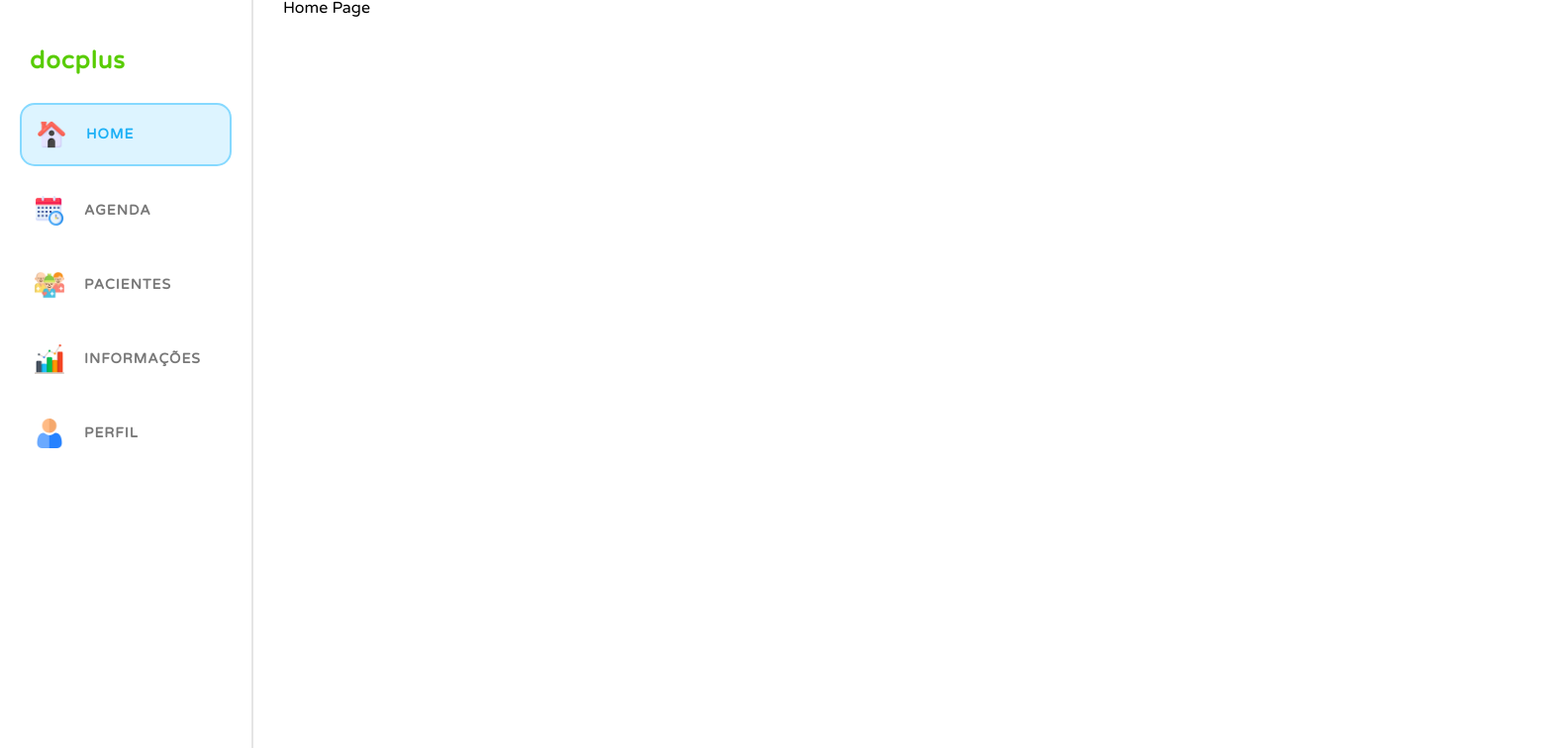
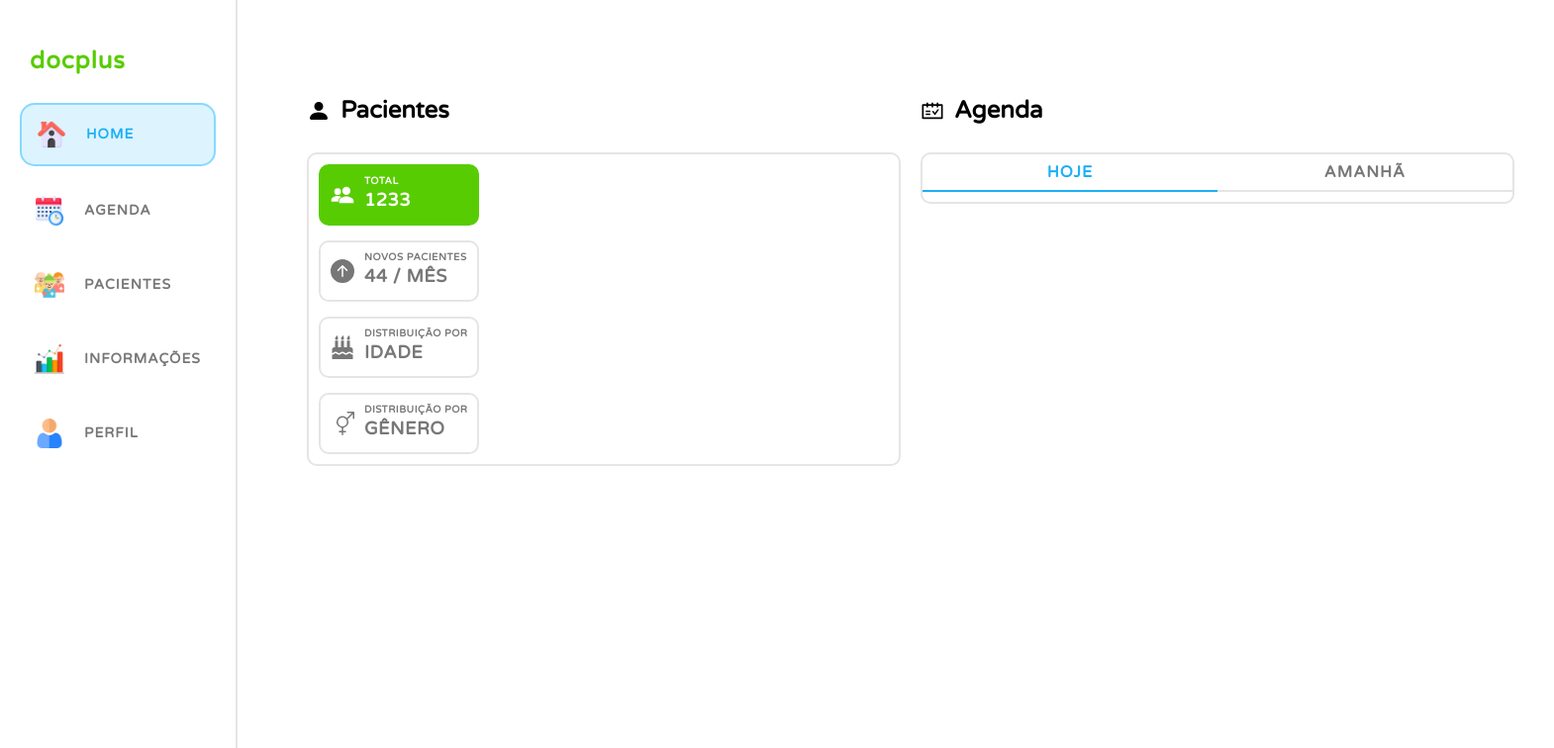
Before and after one commit to JoaoAfranio/docplus-front, a React (Vite) app: page /dashboard in a window 1280 px wide. Shown: the top 756 px of the page at 99% size, 1570 px wide, since content can reach past the window. Built offline with nearby package versions, Linux system fonts and the light colour scheme.

Commit message:
refactor: home page and colors constants

```diff
--- a/package.json
+++ b/package.json
@@ -11,6 +11,7 @@
   "dependencies": {
     "react": "^18.2.0",
     "react-dom": "^18.2.0",
+    "react-icons": "^4.8.0",
     "react-router-dom": "^6.9.0",
     "styled-components": "^5.3.9"
   },
--- a/src/assets/css/Colors.jsx
+++ b/src/assets/css/Colors.jsx
@@ -6,4 +6,5 @@ export const COLORS = {
   LIGHT_BLUE: "#ddf4ff",
   BLUE: "#86d9ff",
   MEDIUM_BLUE: "#1cb0f6",
+  DARK_BLUE: "#1caff6",
 };
--- a/src/pages/Home.jsx
+++ /dev/null
@@ -1,9 +0,0 @@
-import Dashboard from "../layouts/Dashboard";
-
-export default function Home() {
-  return (
-    <Dashboard>
-      <h1>Home Page</h1>
-    </Dashboard>
-  );
-}
--- /dev/null
+++ b/src/pages/Home/index.jsx
@@ -0,0 +1,15 @@
+import GraphicPatients from "../../components/GraphicPatients";
+import NextPatients from "../../components/NextPatients";
+import Dashboard from "../../layouts/Dashboard";
+import { Container } from "./style";
+
+export default function Home() {
+  return (
+    <Dashboard>
+      <Container>
+        <GraphicPatients />
+        <NextPatients />
+      </Container>
+    </Dashboard>
+  );
+}
--- /dev/null
+++ b/src/pages/Home/style.jsx
@@ -0,0 +1,9 @@
+import styled from "styled-components";
+
+const Container = styled.div`
+  display: flex;
+  gap: 20px;
+  padding: 100px 40px;
+`;
+
+export { Container };
```
Also changed, not shown: 1 other file (tests, documents, lock files or other folders).
